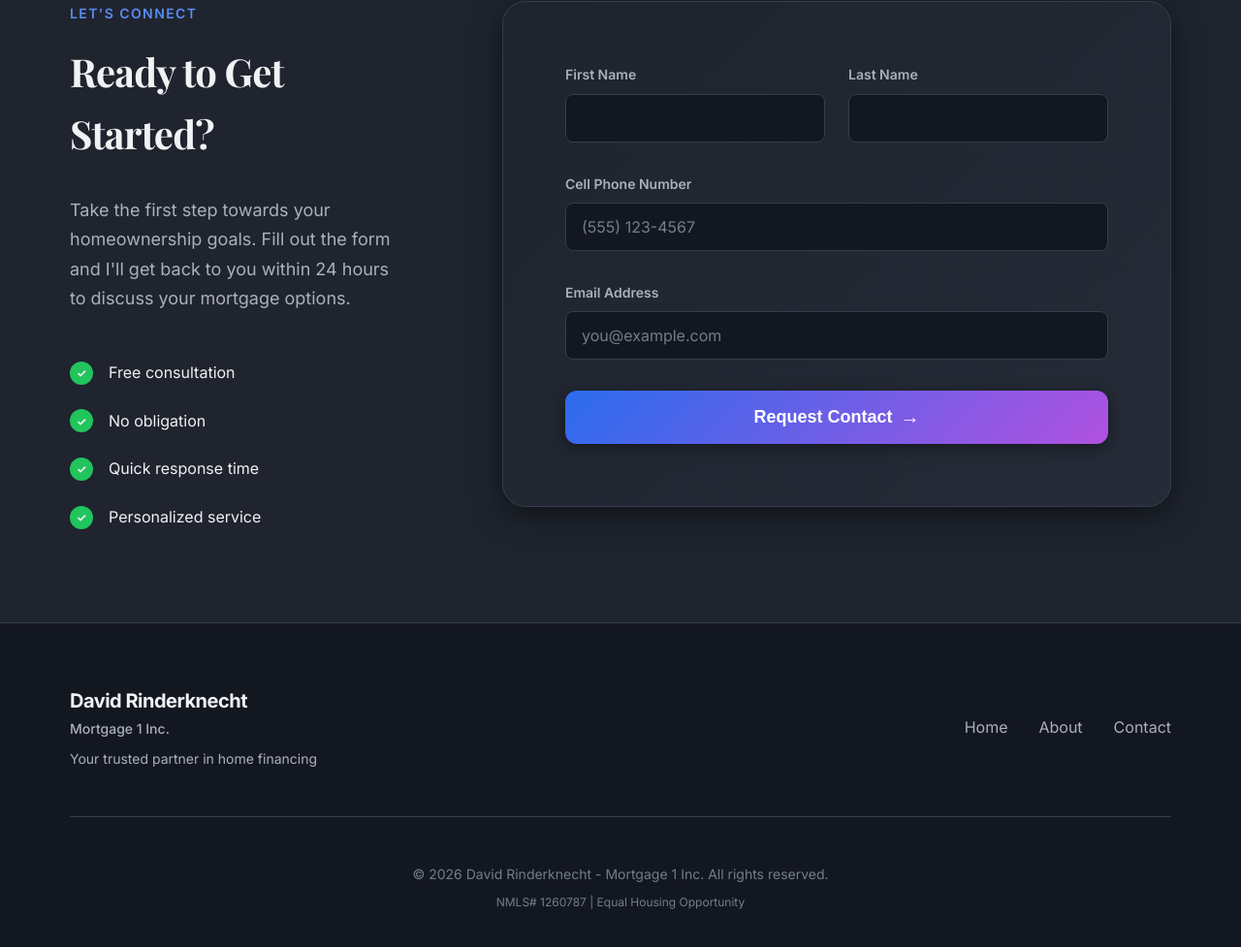
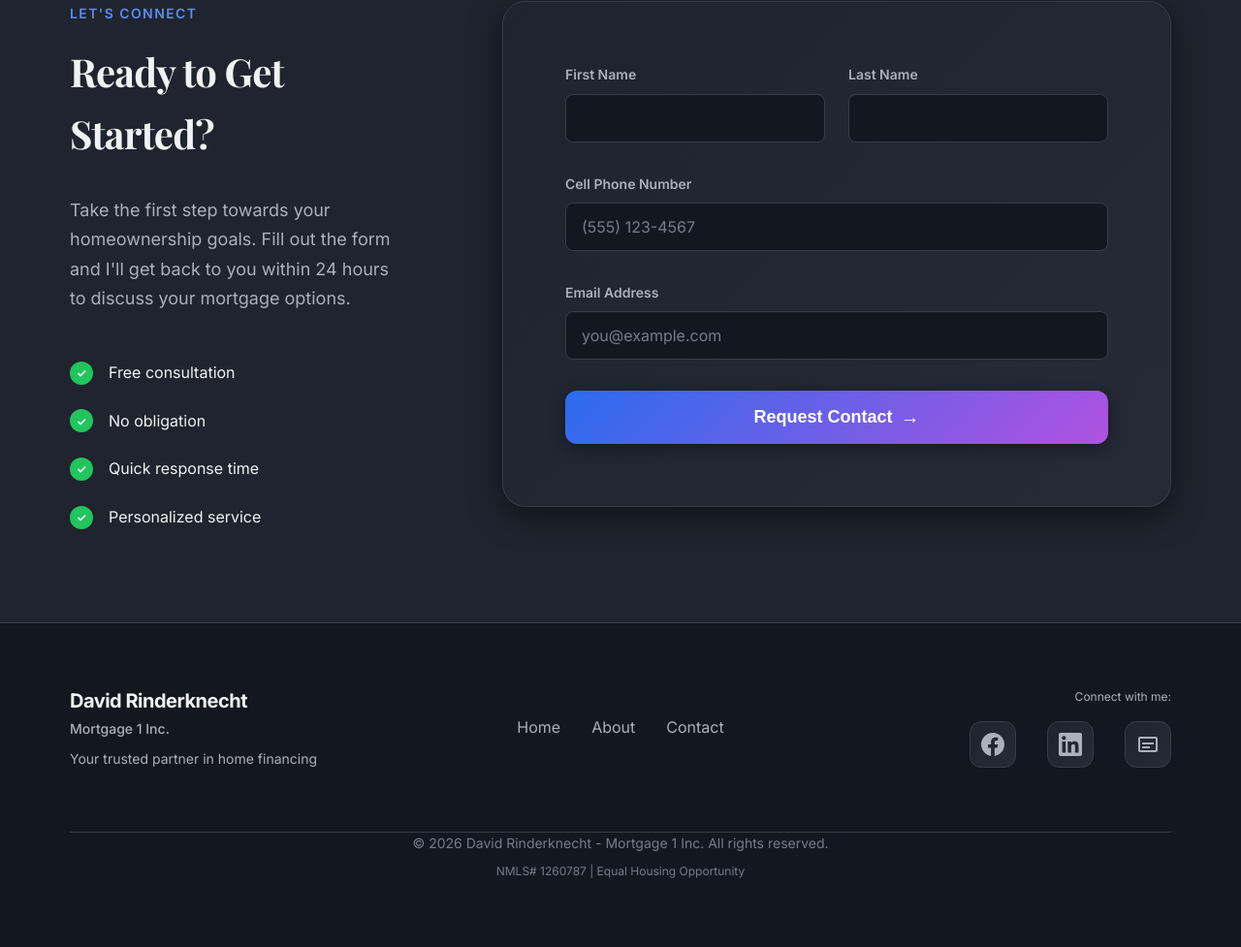
Before and after one commit to d11dog11/Daves-Homepage, a plain HTML site: page index.html in a window 1280 px wide. Shown: the part 3073-4050 px from the top of the page at 97% size. After the commit the page ends 4022 px from the top, so only its background shows below. Drawn offline with nearby package versions, Linux system fonts and the light colour scheme.

Commit message:
Added social media icons to footer and improved layout - centered hero content, added NMLS numbers, integrated Formsubmit contact form

```diff
--- a/index.css
+++ b/index.css
@@ -777,12 +777,16 @@ a {
 }
 
 .footer-content {
-    display: flex;
-    justify-content: space-between;
+    display: grid;
+    grid-template-columns: 1fr auto 1fr;
+    gap: var(--space-2xl);
     align-items: center;
-    margin-bottom: var(--space-xl);
-    padding-bottom: var(--space-xl);
+    padding-bottom: var(--space-2xl);
     border-bottom: 1px solid var(--color-border);
+}
+
+.footer-brand {
+    text-align: left;
 }
 
 .footer-tagline {
@@ -804,6 +808,52 @@ a {
 
 .footer-links a:hover {
     color: var(--color-text);
+}
+
+.footer-social {
+    text-align: right;
+    display: flex;
+    flex-direction: column;
+    align-items: flex-end;
+    gap: var(--space-sm);
+}
+
+.social-label {
+    font-size: var(--text-xs);
+    color: var(--color-text-muted);
+}
+
+.social-icons {
+    display: flex;
+    gap: var(--space-lg);
+    justify-content: center;
+    align-items: center;
+}
+
+.social-icon {
+    display: flex;
+    align-items: center;
+    justify-content: center;
+    width: 48px;
+    height: 48px;
+    background: var(--gradient-surface);
+    border: 1px solid var(--color-border);
+    border-radius: var(--radius-lg);
+    color: var(--color-text-muted);
+    transition: var(--transition-base);
+}
+
+.social-icon:hover {
+    background: var(--gradient-primary);
+    color: white;
+    transform: translateY(-4px);
+    box-shadow: var(--shadow-lg);
+    border-color: transparent;
+}
+
+.social-icon svg {
+    width: 24px;
+    height: 24px;
 }
 
 .footer-bottom {
--- a/index.html
+++ b/index.html
@@ -12,7 +12,7 @@
     <link
         href="https://fonts.googleapis.com/css2?family=Inter:wght@300;400;500;600;700;800&family=Playfair+Display:wght@600;700&display=swap"
         rel="stylesheet">
-    <link rel="stylesheet" href="index.css?v=1.2">
+    <link rel="stylesheet" href="index.css?v=1.4">
 </head>
 
 <body>
@@ -239,6 +239,35 @@
                     <a href="#about">About</a>
                     <a href="#contact">Contact</a>
                 </div>
+                <div class="footer-social">
+                    <p class="social-label">Connect with me:</p>
+                    <div class="social-icons">
+                        <a href="https://www.facebook.com/DRMLO1" target="_blank" rel="noopener noreferrer"
+                            class="social-icon" aria-label="Facebook">
+                            <svg xmlns="http://www.w3.org/2000/svg" width="24" height="24" viewBox="0 0 24 24"
+                                fill="currentColor">
+                                <path
+                                    d="M24 12.073c0-6.627-5.373-12-12-12s-12 5.373-12 12c0 5.99 4.388 10.954 10.125 11.854v-8.385H7.078v-3.47h3.047V9.43c0-3.007 1.792-4.669 4.533-4.669 1.312 0 2.686.235 2.686.235v2.953H15.83c-1.491 0-1.956.925-1.956 1.874v2.25h3.328l-.532 3.47h-2.796v8.385C19.612 23.027 24 18.062 24 12.073z" />
+                            </svg>
+                        </a>
+                        <a href="https://www.linkedin.com/in/DRMLO1" target="_blank" rel="noopener noreferrer"
+                            class="social-icon" aria-label="LinkedIn">
+                            <svg xmlns="http://www.w3.org/2000/svg" width="24" height="24" viewBox="0 0 24 24"
+                                fill="currentColor">
+                                <path
+                                    d="M20.447 20.452h-3.554v-5.569c0-1.328-.027-3.037-1.852-3.037-1.853 0-2.136 1.445-2.136 2.939v5.667H9.351V9h3.414v1.561h.046c.477-.9 1.637-1.85 3.37-1.85 3.601 0 4.267 2.37 4.267 5.455v6.286zM5.337 7.433c-1.144 0-2.063-.926-2.063-2.065 0-1.138.92-2.063 2.063-2.063 1.14 0 2.064.925 2.064 2.063 0 1.139-.925 2.065-2.064 2.065zm1.782 13.019H3.555V9h3.564v11.452zM22.225 0H1.771C.792 0 0 .774 0 1.729v20.542C0 23.227.792 24 1.771 24h20.451C23.2 24 24 23.227 24 22.271V1.729C24 .774 23.2 0 22.222 0h.003z" />
+                            </svg>
+                        </a>
+                        <a href="https://dot.cards/daverinderknecht" target="_blank" rel="noopener noreferrer"
+                            class="social-icon" aria-label="DotCard">
+                            <svg xmlns="http://www.w3.org/2000/svg" width="24" height="24" viewBox="0 0 24 24"
+                                fill="currentColor">
+                                <path
+                                    d="M20 4H4c-1.1 0-2 .9-2 2v12c0 1.1.9 2 2 2h16c1.1 0 2-.9 2-2V6c0-1.1-.9-2-2-2zm0 14H4V6h16v12zM6 10h12v2H6zm0 4h8v2H6z" />
+                            </svg>
+                        </a>
+                    </div>
+                </div>
             </div>
             <div class="footer-bottom">
                 <p>&copy; 2026 David Rinderknecht - Mortgage 1 Inc. All rights reserved.</p>
```
